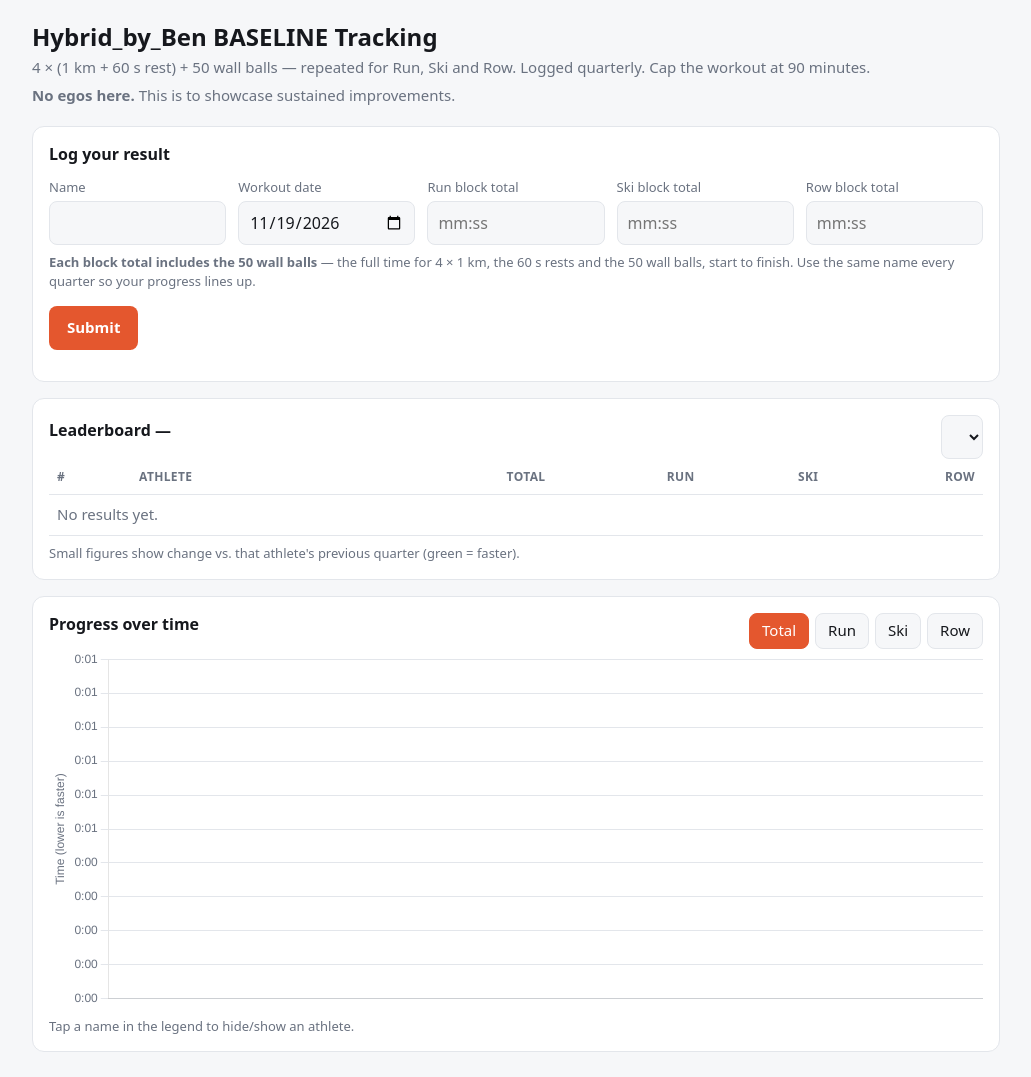
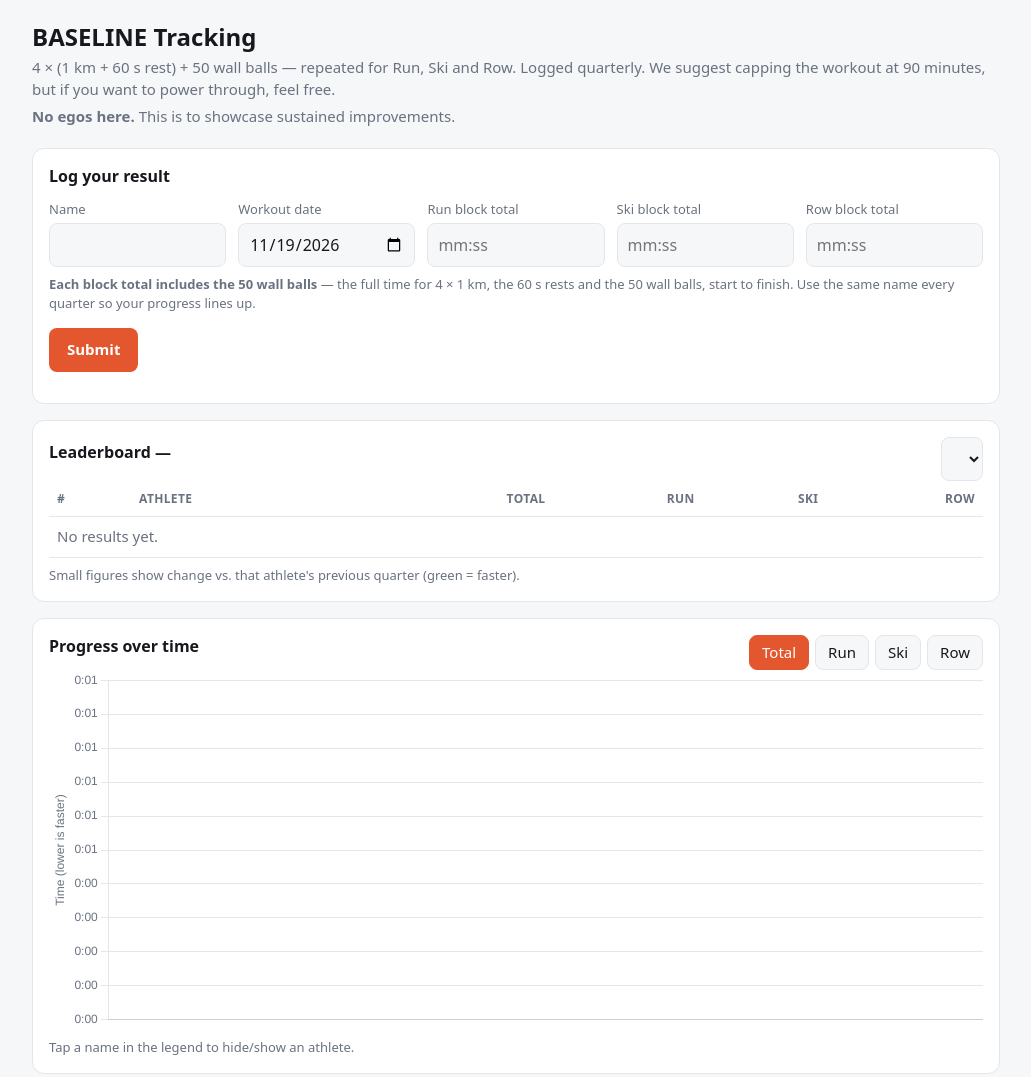
Before and after one commit to brodeurbenjamin/baseline, a plain HTML site: page site/index.html in a window 1280 px wide. Shown: the whole page, without its empty margins (124-1155 px from the left). Drawn offline with nearby package versions, Linux system fonts and the light colour scheme; files whose address does not match are found by name.

Commit message:
Title back to BASELINE Tracking; make the 90-minute cap a suggestion
Co-Authored-By: Claude Opus 5.5 <noreply@anthropic.com>
Claude-Session: https://claude.ai/code/session_01AWKtBfoZe1Xodtw8kxTQHe

```diff
--- a/site/index.html
+++ b/site/index.html
@@ -3,7 +3,7 @@
 <head>
 <meta charset="utf-8">
 <meta name="viewport" content="width=device-width, initial-scale=1">
-<title>Hybrid_by_Ben BASELINE Tracking</title>
+<title>BASELINE Tracking</title>
 <style>
   :root {
     --bg:#f6f7f9; --card:#fff; --text:#16181d; --muted:#6a7280; --line:#e3e6eb;
@@ -53,8 +53,8 @@
 </head>
 <body>
 <div class="wrap">
-  <h1 id="title">Hybrid_by_Ben BASELINE Tracking</h1>
-  <p class="sub" style="margin-bottom:6px">4 × (1 km + 60 s rest) + 50 wall balls — repeated for Run, Ski and Row. Logged quarterly. Cap the workout at 90 minutes.</p>
+  <h1 id="title">BASELINE Tracking</h1>
+  <p class="sub" style="margin-bottom:6px">4 × (1 km + 60 s rest) + 50 wall balls — repeated for Run, Ski and Row. Logged quarterly. We suggest capping the workout at 90 minutes, but if you want to power through, feel free.</p>
   <p class="sub"><strong>No egos here.</strong> This is to showcase sustained improvements.</p>
   <div id="demo" class="banner" hidden>Preview with demo data — results.csv is loaded once this is on GitHub Pages.</div>
 
```
